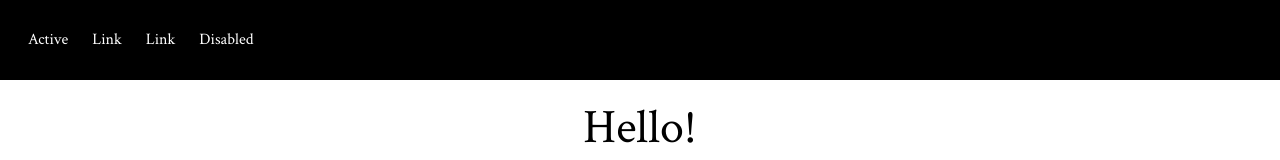
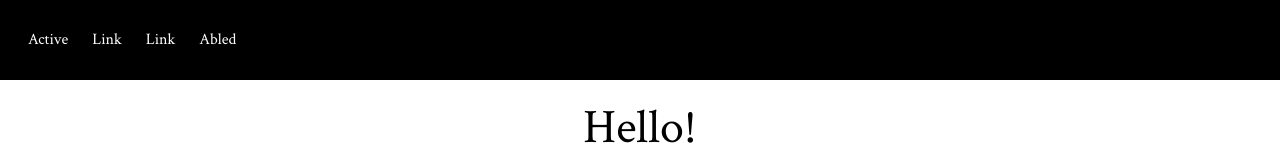
Before and after one commit to lordozland/whatToDo, a React (Create React App) app in the folder wtd/: page / in a window 1280 px wide. Shown: the top 160 px of the page. Built offline with nearby package versions, Linux system fonts and the light colour scheme.

Commit message:
back to it

```diff
--- a/wtd/src/components/layouts/NavBar.jsx
+++ b/wtd/src/components/layouts/NavBar.jsx
@@ -20,7 +20,7 @@ const NavBar = () => {
                 <a class="hover:text-blue-800" href="/">Link</a>
             </li>
             <li class="mr-6">
-                <a class="hover:text-blue-800" href="/">Disabled</a>
+                <a class="hover:text-blue-800" href="/">Abled</a>
             </li>
             </ul>
         </div>
```
